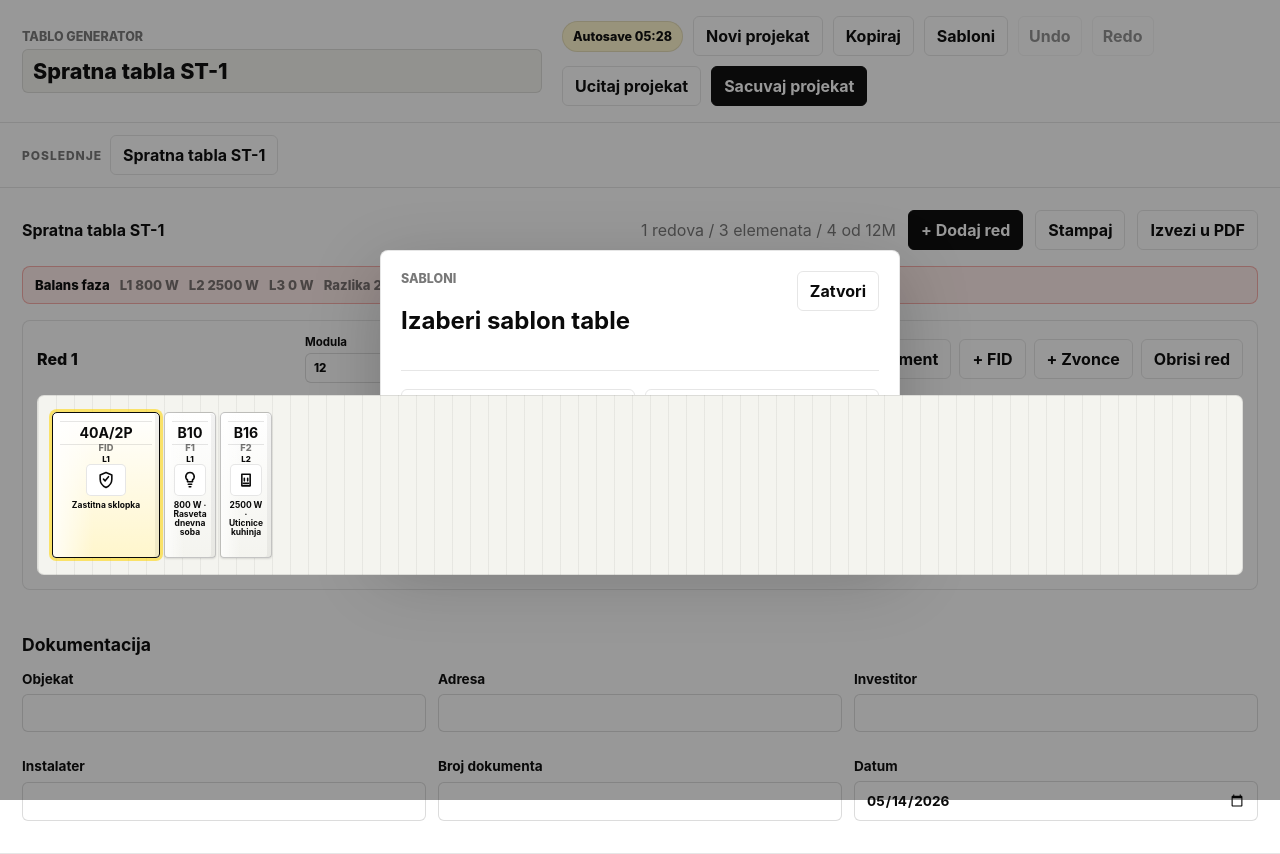
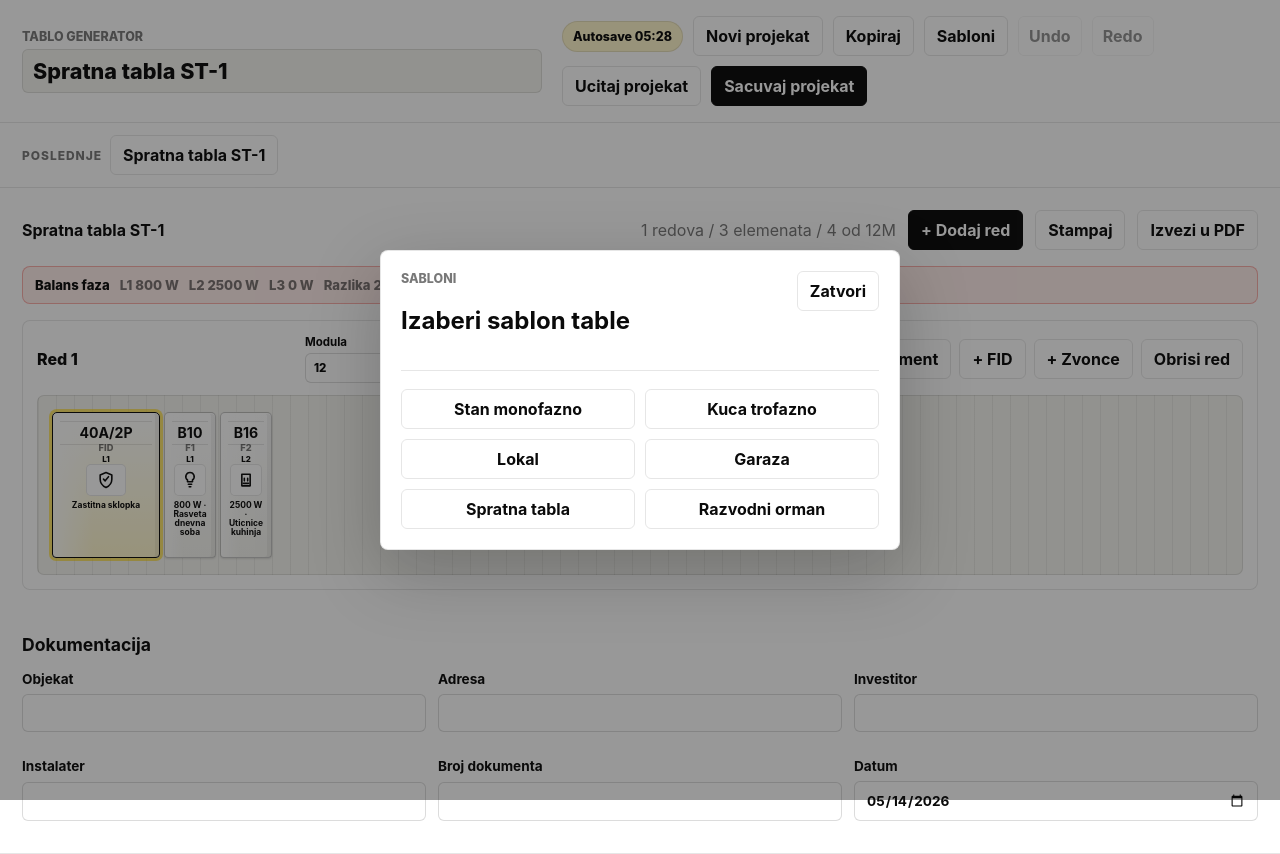
Before and after one commit to dzoni9o/tablogenerator, a React (Vite) app: page / in a window 1280 px wide. Both pictures are taken after a click on the button "Sabloni". Built offline with nearby package versions, Linux system fonts and the light colour scheme.

Commit message:
Fix template modal layering

```diff
--- a/src/App.jsx
+++ b/src/App.jsx
@@ -5,6 +5,7 @@ import { CatalogModal } from "./components/CatalogModal";
 import { FidChoiceModal } from "./components/FidChoiceModal";
 import { ProjectDetails } from "./components/ProjectDetails";
 import { RecentProjects } from "./components/RecentProjects";
+import { TemplatePicker } from "./components/TemplatePicker";
 import { Topbar } from "./components/Topbar";
 import { useBoardProject } from "./hooks/useBoardProject";
 import { exportBoardPdf } from "./utils/exportPdf";
@@ -13,6 +14,7 @@ export default function App() {
   const boardRef = useRef(null);
   const fileInputRef = useRef(null);
   const [exportError, setExportError] = useState("");
+  const [templatePickerOpen, setTemplatePickerOpen] = useState(false);
   const project = useBoardProject();
   const autosaveLabel = project.autosavedAt
     ? `Autosave ${new Date(project.autosavedAt).toLocaleTimeString("sr-RS", { hour: "2-digit", minute: "2-digit" })}`
@@ -30,7 +32,7 @@ export default function App() {
         onExportJson={project.exportJson}
         onImportClick={() => fileInputRef.current?.click()}
         onNewProject={project.newProject}
-        onApplyTemplate={project.applyTemplate}
+        onOpenTemplates={() => setTemplatePickerOpen(true)}
         onRedo={project.redo}
         onUndo={project.undo}
       />
@@ -104,6 +106,15 @@ export default function App() {
         />
       )}
 
+      {templatePickerOpen && (
+        <TemplatePicker
+          onApply={project.applyTemplate}
+          onClose={() => {
+            setTemplatePickerOpen(false);
+          }}
+        />
+      )}
+
       {project.catalogTargetRow && (
         <CatalogModal
           onAdd={(type) => project.addCatalogItem(project.catalogTargetRow, type)}
--- a/src/components/TemplatePicker.jsx
+++ b/src/components/TemplatePicker.jsx
@@ -1,23 +1,15 @@
-import { useState } from "react";
 import { boardTemplates } from "../data/templates";
 
-export function TemplatePicker({ onApply }) {
-  const [isOpen, setIsOpen] = useState(false);
-
+export function TemplatePicker({ onApply, onClose }) {
   return (
-    <>
-      <button type="button" className="ghost" onClick={() => setIsOpen(true)}>
-        Sabloni
-      </button>
-      {isOpen && (
-        <div className="modal-backdrop" onMouseDown={() => setIsOpen(false)}>
-          <section className="choice-modal template-modal" aria-label="Sabloni table" onMouseDown={(event) => event.stopPropagation()}>
+    <div className="modal-backdrop" onClick={onClose}>
+      <section className="choice-modal template-modal" aria-label="Sabloni table" onClick={(event) => event.stopPropagation()}>
         <div className="modal-head">
           <div>
             <p>Sabloni</p>
             <h2>Izaberi sablon table</h2>
           </div>
-              <button type="button" className="close-button" onClick={() => setIsOpen(false)}>
+          <button type="button" className="close-button" onClick={onClose}>
             Zatvori
           </button>
         </div>
@@ -29,7 +21,7 @@ export function TemplatePicker({ onApply }) {
               className="ghost"
               onClick={() => {
                 onApply(template.id);
-                    setIsOpen(false);
+                onClose();
               }}
             >
               {template.label}
@@ -38,7 +30,5 @@ export function TemplatePicker({ onApply }) {
         </div>
       </section>
     </div>
-      )}
-    </>
   );
 }
--- a/src/components/Topbar.jsx
+++ b/src/components/Topbar.jsx
@@ -1,5 +1,3 @@
-import { TemplatePicker } from "./TemplatePicker";
-
 export function Topbar({
   boardName,
   autosaveLabel,
@@ -10,7 +8,7 @@ export function Topbar({
   onExportJson,
   onImportClick,
   onNewProject,
-  onApplyTemplate,
+  onOpenTemplates,
   onRedo,
   onUndo,
 }) {
@@ -33,7 +31,9 @@ export function Topbar({
         <button type="button" className="ghost" onClick={onDuplicateProject}>
           Kopiraj
         </button>
-        <TemplatePicker onApply={onApplyTemplate} />
+        <button type="button" className="ghost" onClick={onOpenTemplates}>
+          Sabloni
+        </button>
         <button type="button" className="ghost icon-button" disabled={!canUndo} onClick={onUndo} title="Undo">
           Undo
         </button>
```
Lines whose indentation alone changed are shown as unchanged.
